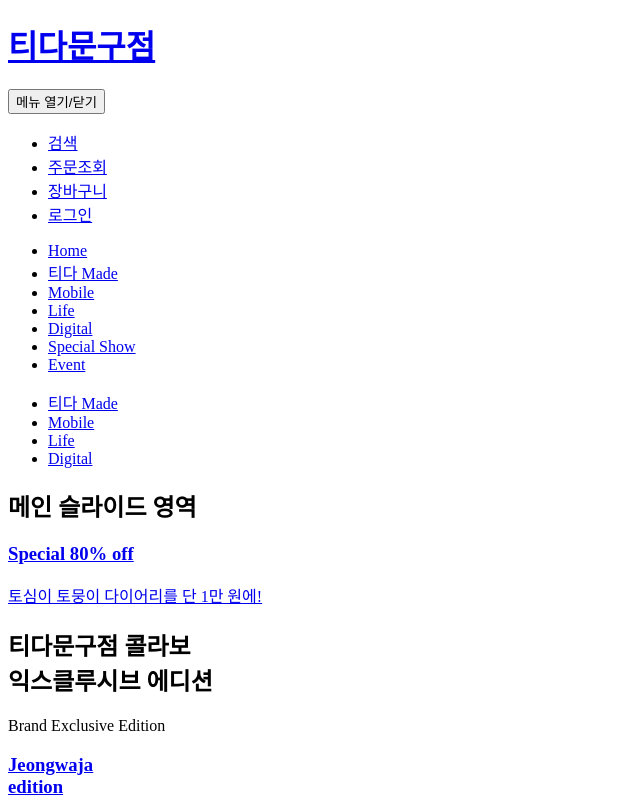
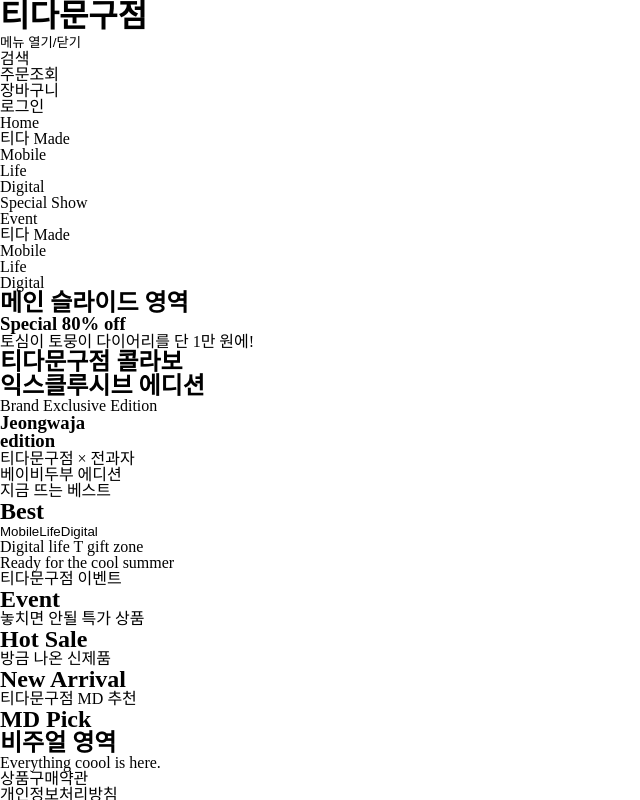
Before and after one commit to Kimbangul/commerce, a React (Create React App) app: page / in a window 1280 px wide. Shown: the top 800 px of the page, without its empty margins (0-640 px from the left). Built offline with nearby package versions, Linux system fonts and the light colour scheme.

Commit message:
style: scss 설정

```diff
--- a/src/App.tsx
+++ b/src/App.tsx
@@ -1,3 +1,5 @@
+import 'style/style.scss';
+
 import React from 'react';
 import logo from 'logo.svg';
 import Header from 'components/header/Header';
--- a/src/style/common/fonts.scss
+++ b/src/style/common/fonts.scss
@@ -1,37 +1,37 @@
-@font-face {
-  font-family: 'Selecta';
-  font-style: normal;
-  font-weight: 300;
-  src: url('../assets/fonts/Selecta-Light.woff2') format('woff2');
-}
-@font-face {
-  font-family: 'Selecta';
-  font-style: normal;
-  font-weight: 400;
-  src: url('../assets/fonts/Selecta-Regular.woff2') format('woff2');
-}
-@font-face {
-  font-family: 'Selecta';
-  font-style: normal;
-  font-weight: 500;
-  src: url('../assets/fonts/Selecta-Medium.woff2') format('woff2');
-}
-@font-face {
-  font-family: 'Rhymes';
-  font-style: normal;
-  font-weight: 200;
-  src: url('../assets/fonts/RhymesDisplay-UltraLight.woff2') format('woff2');
-}
-@font-face {
-  font-family: 'Rhymes';
-  font-style: normal;
-  font-weight: 100;
-  src: url('../assets/fonts/RhymesDisplay-Thin.woff2') format('woff2');
-}
+// @font-face {
+//   font-family: 'Selecta';
+//   font-style: normal;
+//   font-weight: 300;
+//   src: url('../assets/fonts/Selecta-Light.woff2') format('woff2');
+// }
+// @font-face {
+//   font-family: 'Selecta';
+//   font-style: normal;
+//   font-weight: 400;
+//   src: url('../assets/fonts/Selecta-Regular.woff2') format('woff2');
+// }
+// @font-face {
+//   font-family: 'Selecta';
+//   font-style: normal;
+//   font-weight: 500;
+//   src: url('../assets/fonts/Selecta-Medium.woff2') format('woff2');
+// }
+// @font-face {
+//   font-family: 'Rhymes';
+//   font-style: normal;
+//   font-weight: 200;
+//   src: url('../assets/fonts/RhymesDisplay-UltraLight.woff2') format('woff2');
+// }
+// @font-face {
+//   font-family: 'Rhymes';
+//   font-style: normal;
+//   font-weight: 100;
+//   src: url('../assets/fonts/RhymesDisplay-Thin.woff2') format('woff2');
+// }
 
-@font-face {
-  font-family: 'Noto Sans KR';
-  font-style: normal;
-  font-weight: 400;
-  src: url('../assets/fonts/NotoSansKR-Regular.woff2') format('woff2');
-}
+// @font-face {
+//   font-family: 'Noto Sans KR';
+//   font-style: normal;
+//   font-weight: 400;
+//   src: url('../assets/fonts/NotoSansKR-Regular.woff2') format('woff2');
+// }
--- a/src/style/common/global.scss
+++ b/src/style/common/global.scss
@@ -0,0 +1,71 @@
+:root {
+  // font-size: 10px;
+  // @include pc-xl {
+  //   font-size: 0.520833vw;
+  // }
+  // @include mb-lg {
+  //   font-size: 1.38889vw;
+  // }
+}
+html {
+  width: 100%;
+}
+html,
+body {
+  // background: $color__black;
+}
+* {
+  margin: 0;
+  padding: 0;
+  text-decoration: none;
+  list-style: none;
+  box-sizing: border-box;
+  color: inherit;
+  margin-block-start: 0;
+  margin-block-end: 0;
+  margin-inline-start: 0;
+  margin-inline-end: 0;
+}
+
+a,
+img {
+  display: block;
+}
+button {
+  outline: none;
+  appearance: none;
+  border: none;
+}
+body {
+  word-break: keep-all;
+  // font-size: 1.6rem;
+  // font-family: $font__Noto;
+  word-break: keep-all;
+  position: relative;
+  line-height: 1;
+  // background: $color__black;
+  // color: $color__white;
+  width: 100%;
+  overflow-x: hidden;
+}
+input,
+textarea {
+}
+
+main {
+}
+
+h1,
+h2,
+h3,
+h4,
+h5,
+h6 {
+  // font-family: $font__Noto;
+}
+button {
+  // font-family: $font__Noto;
+  background: transparent;
+  border: none;
+  cursor: pointer;
+}
--- a/src/style/common/variable.scss
+++ b/src/style/common/variable.scss
@@ -30,6 +30,6 @@ $color__gray-4: #ddd;
 $color__transparent-1: rgba(0, 0, 0, 0.1);
 $color__transparent-2: rgba(0, 0, 0, 0.05);
 
-$font__Noto: 'Noto Sans KR', sans-serif;
-$font__Rhymes: 'Rhymes', sans-serif;
-$font-Selecta: 'Selecta', sans-serif;
+// $font__Noto: 'Noto Sans KR', sans-serif;
+// $font__Rhymes: 'Rhymes', sans-serif;
+// $font-Selecta: 'Selecta', sans-serif;
```
